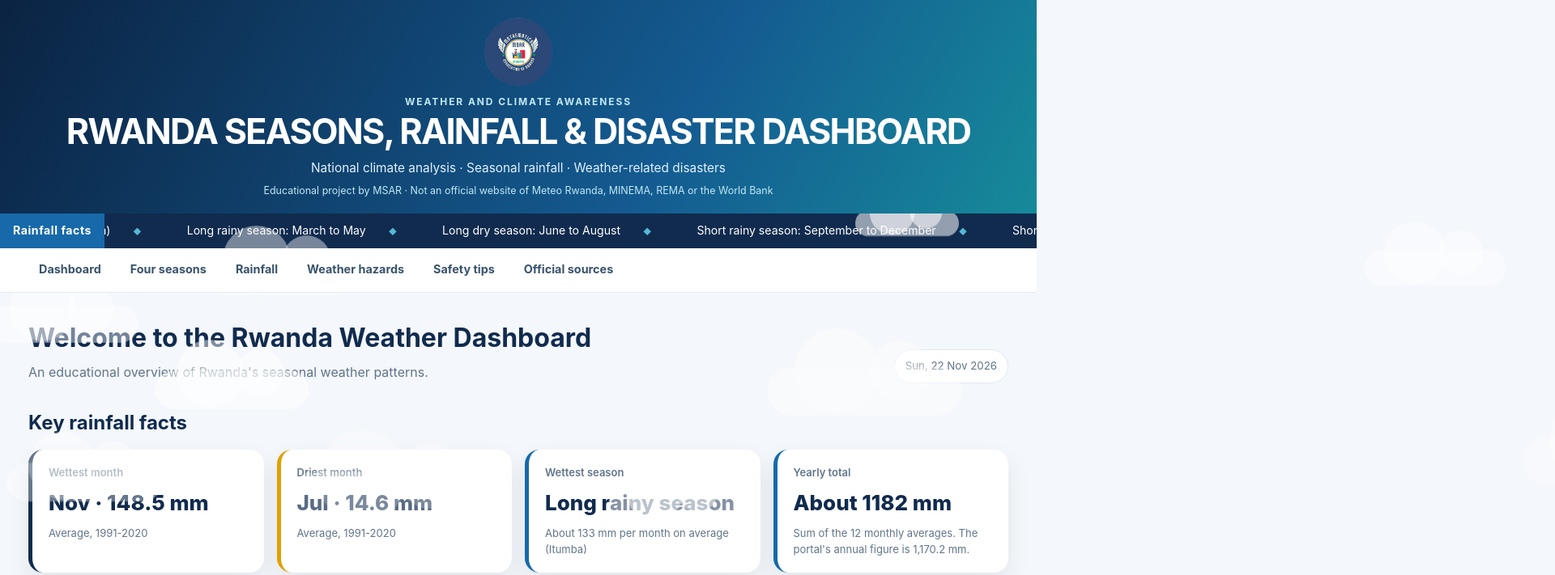
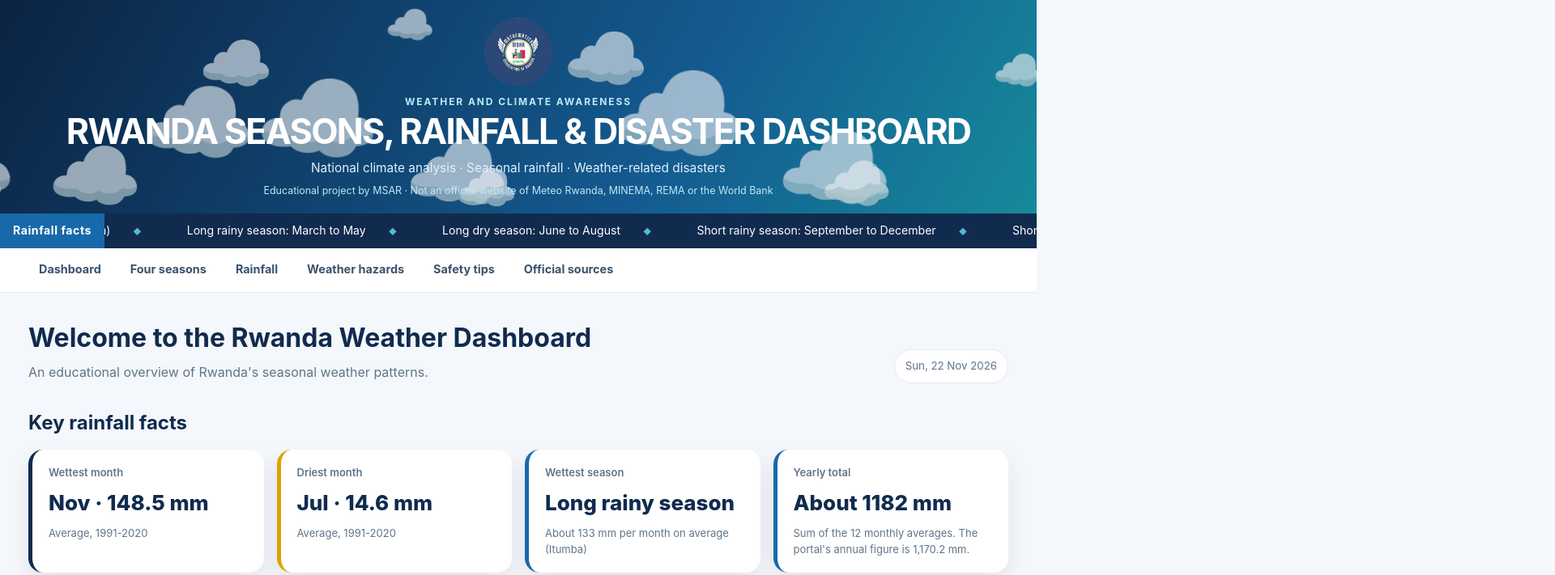
Before and after one commit to 4D09763n/rwanda-seasons-dashboard, a plain HTML site: page index.html in a window 1280 px wide. Shown: the top 711 px of the page at 81% size, 1920 px wide, since content can reach past the window. Drawn offline with Linux system fonts and the light colour scheme.

Commit message:
write Bigger, faster, more cloud emojis

```diff
--- a/index.html
+++ b/index.html
@@ -240,6 +240,41 @@
       <p class="edu-note">Educational project by MSAR · Not an official website of Meteo Rwanda, MINEMA, REMA or the World Bank</p>
     </div>
   </header>
+  <!-- CLOUD EMOJIS DRIFTING IN THE HEADER -->
+<style>
+  .topbar { position: relative; overflow: hidden; }
+  .topbar > :not(.cloud-sky) { position: relative; z-index: 1; }
+  .topbar > .cloud-sky { position: absolute; inset: 0; z-index: 0; overflow: hidden; pointer-events: none; }
+  .cloud-sky span { position: absolute; left: -160px; line-height: 1; opacity: .65; animation: cloudDrift linear infinite; }
+  @keyframes cloudDrift { from { transform: translateX(0); } to { transform: translateX(calc(100vw + 320px)); } }
+  @media (prefers-reduced-motion: reduce) { .cloud-sky span { animation: none; left: 15%; } }
+</style>
+<script>
+  (function () {
+    var SECONDS = 18;   // time for a cloud to cross the header: smaller = faster
+    var COUNT = 16;     // how many clouds
+
+    var header = document.querySelector(".topbar");
+    if (!header) { return; }
+    document.querySelectorAll(".sky").forEach(function (el) { el.remove(); });   // removes the earlier clouds
+
+    var sky = document.createElement("div");
+    sky.className = "cloud-sky";
+    sky.setAttribute("aria-hidden", "true");
+
+    for (var i = 0; i < COUNT; i++) {
+      var s = document.createElement("span");
+      var duration = SECONDS * (0.7 + ((i * 29) % 80) / 100);
+      s.textContent = "\u2601\uFE0F";
+      s.style.top = ((i * 37) % 78 + 2) + "%";
+      s.style.fontSize = (50 + (i * 53) % 95) + "px";
+      s.style.animationDuration = duration.toFixed(1) + "s";
+      s.style.animationDelay = "-" + (duration * ((i * 0.618) % 1)).toFixed(1) + "s";
+      sky.appendChild(s);
+    }
+    header.insertBefore(sky, header.firstChild);
+  })();
+</script>
 <!-- RAINFALL FACTS TICKER -->
 <div class="ticker" aria-label="Rainfall facts">
   <span class="ticker-label">Rainfall facts</span>
```
